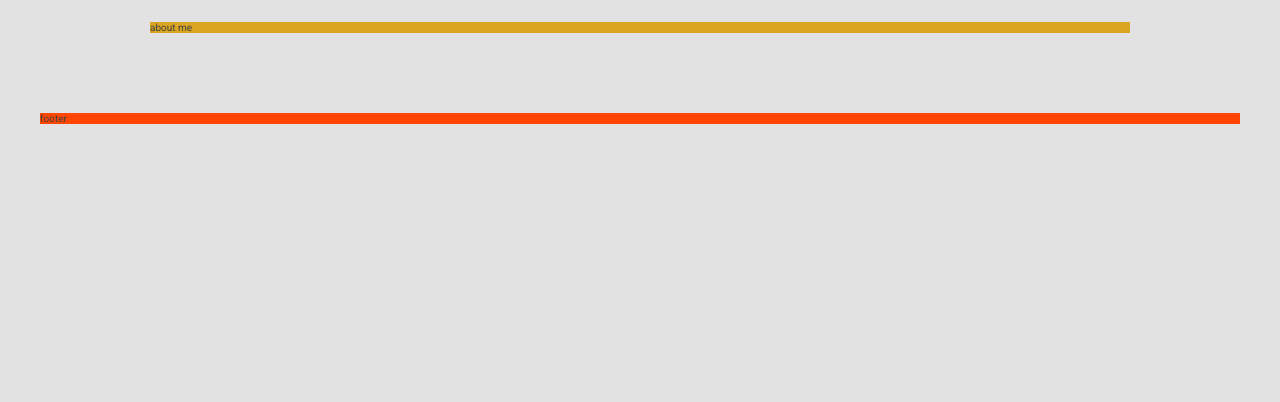
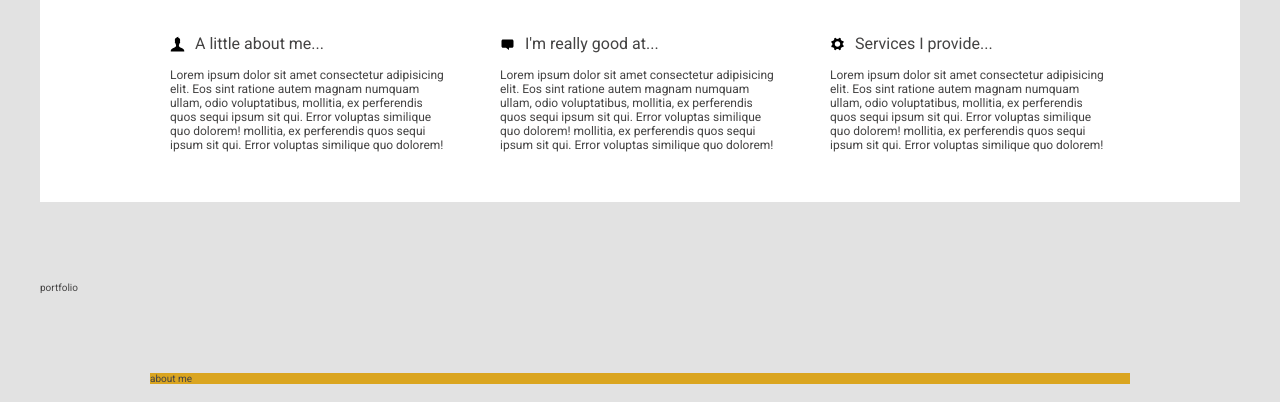
Before and after one commit to Hassanraja447/cool-portfolio, a website: page index.html in a window 1280 px wide. Shown: the part 760-1162 px from the top of the page. Before the commit the page ends 884 px from the top, so only its background shows below. Drawn offline with Linux system fonts and the light colour scheme.

Commit message:
content part is done

```diff
--- a/index.html
+++ b/index.html
@@ -98,50 +98,48 @@
                         </a>
 
                         </div>
-                        <!-- <div class="control">
-                            <ul class="control__list">
-                                <li class="control__item">
-                                <a href="#">
-                                    <svg class="icon__controller icon-controller--1">
-                                    <use xlink:href = "img/sprite.svg#icon-controller-record"></use>
-                                    </svg>
-                                 </a>
-                             </li>
-                                <li class="control__item">
-                                        <a href="#">
-                                                <svg class="icon__controller icon__controller--2">
-                                                <use xlink:href = "img/sprite.svg#icon-controller-record"></use>
-                                                </svg>
-                                             </a>
-                                </li>
-                                <li class="control__item">
-                                        <a href="#">
-                                                <svg class="icon__controller icon__controller--3">
-                                                <use xlink:href = "img/sprite.svg#icon-controller-record"></use>
-                                                </svg>
-                                             </a>
-                                </li>
-                                <li class="control__item">
-                                        <a href="#">
-                                                <svg class="icon__controller icon__controller--4">
-                                                <use xlink:href = "img/sprite.svg#icon-controller-record"></use>
-                                                </svg>
-                                             </a>
-                                </li>
-                                <li class="control__item">
-                                        <a href="#">
-                                                <svg class="icon__controller icon__controller--5">
-                                                <use xlink:href = "img/sprite.svg#icon-controller-record"></use>
-                                                </svg>
-                                             </a>
-                                              </li>
-                            </ul>
-                        </div> -->
+
 
                     </header>
 
                     <section class="content">
-                        content
+                        <p class="heading heading__primary">&sim; Welcome to my profiles &sim;</p>
+                        <h2 class="heading heading__secondary">&ldquo; I make beautiful things happen &rdquo;</h2>
+
+                            <div class="features">
+                                    <div class="title">
+                                    <div class="features__icons">
+                                            <svg class="features__icon">
+                                            <use xlink:href = "img/sprite.svg#icon-user"></use>
+                                        </svg></div>
+                                        <p class="features__heading">A little about me...</p>
+                                    </div>
+                                        <p class="features__text"> Lorem ipsum dolor sit amet consectetur adipisicing elit. Eos sint ratione autem magnam numquam ullam, odio voluptatibus, mollitia, ex perferendis quos sequi ipsum sit qui. Error voluptas similique quo dolorem!  mollitia, ex perferendis quos sequi ipsum sit qui. Error voluptas similique quo dolorem!</p>
+                            </div>
+                            <div class="features">
+                                    <div class="title">
+                                    <div class="features__icons">
+                                        <svg class="features__icon">
+                                        <use xlink:href = "img/sprite.svg#icon-message"></use>
+                                    </svg></div>
+                                    <p class="features__heading">I'm really good at...</p>
+                                </div>
+                                    <p class="features__text"> Lorem ipsum dolor sit amet consectetur adipisicing elit. Eos sint ratione autem magnam numquam ullam, odio voluptatibus, mollitia, ex perferendis quos sequi ipsum sit qui. Error voluptas similique quo dolorem!  mollitia, ex perferendis quos sequi ipsum sit qui. Error voluptas similique quo dolorem!</p>
+                                </div>
+
+                        <div class="features">
+                                <div class="title">
+                                        <div class="features__icons"><svg class="features__icon">
+                                                <use xlink:href = "img/sprite.svg#icon-cog"></use>
+                                            </svg></div>
+                                            <p class="features__heading">Services I provide...</p>
+                                </div>
+
+                                <p class="features__text"> Lorem ipsum dolor sit amet consectetur adipisicing elit. Eos sint ratione autem magnam numquam ullam, odio voluptatibus, mollitia, ex perferendis quos sequi ipsum sit qui. Error voluptas similique quo dolorem!  mollitia, ex perferendis quos sequi ipsum sit qui. Error voluptas similique quo dolorem!</p>
+                            </div>
+
+
+
                     </section>
                     <main class="portfolio">
                         portfolio
--- a/sass/base/_typography.scss
+++ b/sass/base/_typography.scss
@@ -6,3 +6,30 @@
 
     }
 }
+
+
+.heading {
+    &__primary {
+        font-size: 1.8rem;
+    }
+
+    &__secondary {
+
+        font-size: 4.5rem;
+
+    }
+
+}
+.features {
+    &__title {
+
+    }
+
+    &__heading {
+        font-size: 1.6rem;
+    }
+    &__text {
+
+        font-size: 1.2rem;
+    }
+}
--- a/sass/layout/_grid.scss
+++ b/sass/layout/_grid.scss
@@ -8,10 +8,9 @@
     grid-row: 2;
  }
 .content {
-    grid-column: center-start / center-end;
+    grid-column: 1/ -1;
     grid-row: 3;
-    margin-top: 4rem;
-    background-color: teal;
+    background-color: #fff;
 
 }
 .portfolio {
--- a/sass/main.scss
+++ b/sass/main.scss
@@ -10,3 +10,5 @@
 @import "components/header";
 
 @import "layout/grid";
+
+@import "pages/content";
--- /dev/null
+++ b/sass/pages/_content.scss
@@ -0,0 +1,57 @@
+
+.content {
+    padding : 5rem 13rem;
+    margin-top: 4rem;
+    display: grid;
+    grid-column-gap: 5rem;
+    grid-row-gap: 2rem;
+    grid-template-columns: repeat(3, 1fr);
+}
+
+.heading {
+    grid-column: 1 / -1;
+    justify-self: center;
+
+
+
+
+}
+
+.feature-box {
+
+}
+.features {
+    display: flex;
+   flex-direction: column;
+   margin-top: 3rem;
+
+
+    .title {
+        display: flex;
+        align-items: center;
+
+    }
+
+    &__icons {
+
+    }
+
+
+    &__icon {
+        height: 1.6rem;
+        width: 1.5rem;
+
+
+    }
+
+    &__heading {
+        margin-left: 1rem;
+
+    }
+
+    &__text {
+
+        margin-top: 1.5rem;
+
+    }
+}
```
Also changed, not shown: css/style.css, sass/layout/_header.scss (deleted).
